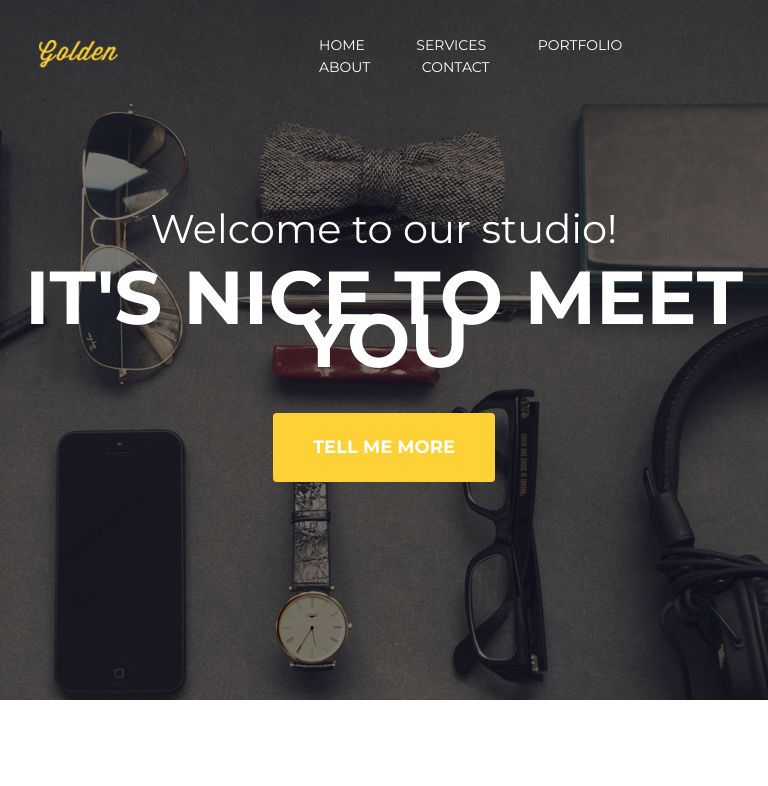
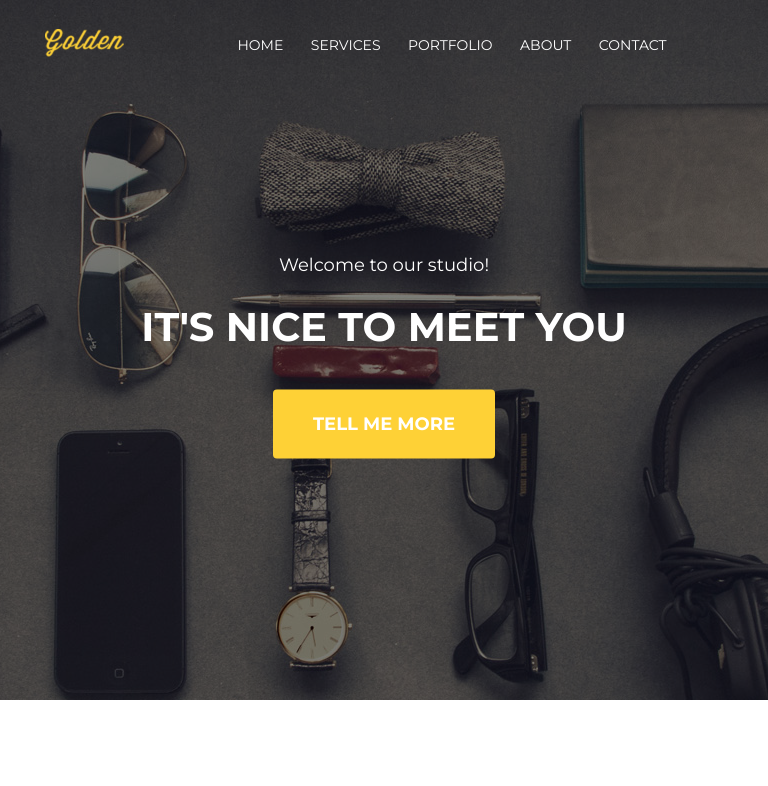
Before and after one commit to olkaman/Golden, a website: page index.html in a window 768 px wide. Shown: the top 786 px of the page. Drawn offline with Linux system fonts and the light colour scheme.

Commit message:
Add media queries

```diff
--- a/index.html
+++ b/index.html
@@ -16,10 +16,10 @@
     <header class="header">
         <div class="container">
             <div class="row align-items">
-                <div class="col-4">
+                <div class="col-12 col-md-2 col-lg-4 item">
                     <img src="images/logo.png" alt="logo" class="logo">
                 </div>
-                <nav class="menu col-8">
+                <nav class="menu col-12 col-md-10 col-lg-8 item">
                     <ul>
                         <li><a href="#">Home</a></li>
                         <li><a href="#">Services</a></li>
@@ -123,8 +123,8 @@
     <footer>
         <div class="container">
             <div class="row align-items">
-                <div class="col-12 col-lg-4">© Copyright 2014 FreebiesXpress.com</div>
-                <div class="col-12 col-lg-8">
+                <div class="col-12 col-lg-4 item">© Copyright 2014 FreebiesXpress.com</div>
+                <div class="col-12 col-lg-8 item">
                     <ul>
                         <li><a href="#"><span class="hidden">Twitter</span><i class="fa-brands fa-twitter"></i></a></li>
                         <li><a href="#"><span class="hidden">Twitter</span><i class="fa-brands fa-facebook-f"></i></a></li>
--- a/sass/style.scss
+++ b/sass/style.scss
@@ -40,6 +40,7 @@ h1 {
         font-weight: 700;
         text-transform: uppercase;
         margin-bottom: 24px;
+        line-height: 46px;
 }
 
 h4 {
@@ -71,7 +72,6 @@ header {
         padding: 20px 0;
         z-index: 999;
 }
-
 
 .logo {
         width: 79px;
@@ -156,6 +156,7 @@ nav ul li a:hover {
 
 .welcome-text span {
         font-size: 75px;
+        line-height: 82px;
         text-transform: uppercase;
         font-weight: 700;
 }
@@ -255,6 +256,41 @@ footer ul li a i{
 }
 
 footer ul li a:hover {
-    transform: scale(1.1);
-    transition: $transition;
+        transform: scale(1.1);
+        transition: $transition;
 }
+
+@media only screen and (max-width: 1200px) {
+        nav ul li {
+                margin-right: 24px;
+        }
+}
+
+@media (min-width: 768px) and (max-width: 991px) {
+
+        footer .item {
+                text-align: center;
+        }
+
+}
+
+@media only screen and (max-width: 768px) {
+        header .item,
+        footer .item {
+                text-align: center;
+        }
+
+        footer ul li {
+                margin-right: 16px;
+        }
+
+        .welcome-text h1 {
+                font-size: 18px;
+                margin-bottom: 16px;
+        }
+
+        .welcome-text span {
+                font-size: 40px;
+                line-height: 46px;
+        }
+}
```
Also changed, not shown: css/style.css, 2 other files.
